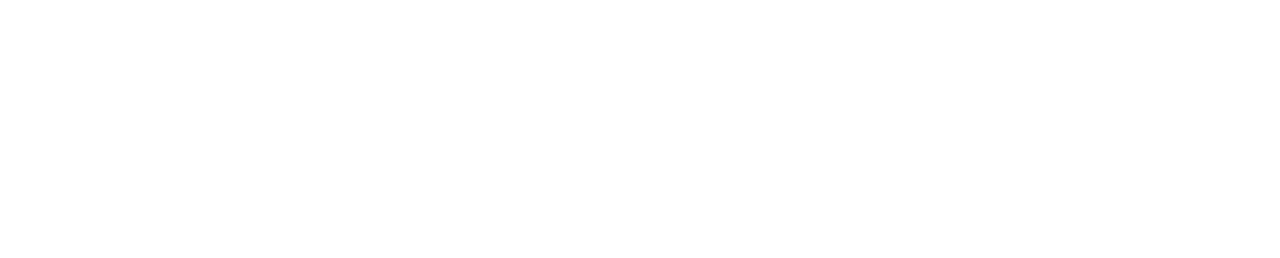
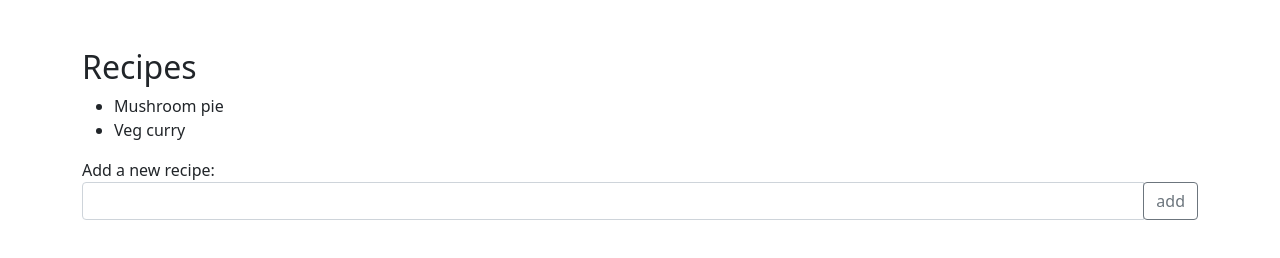
Before and after one commit to MIJanda/modern-javascript, a plain HTML site: page ch_16_databases/index.html in a window 1280 px wide. Drawn offline with nearby package versions, Linux system fonts and the light colour scheme.

Commit message:
fleshed out the basic HTML for the recipes

```diff
--- a/ch_13_weather_app/styles.css
+++ b/ch_13_weather_app/styles.css
@@ -16,3 +16,7 @@ body {
     width: 100px;
     margin-bottom: -50px;
 }
+
+.time, .details {
+    padding: 2px;
+}
--- a/ch_16_databases/index.html
+++ b/ch_16_databases/index.html
@@ -2,9 +2,28 @@
 <head>
     <meta charset="UTF-8">
     <meta name="viewport" content="width=device-width, initial-scale=1.0">
-    <title>Document</title>
+    <title>Recipes</title>
+    <link href="https://cdn.jsdelivr.net/npm/bootstrap@5.0.0-beta1/dist/css/bootstrap.min.css" rel="stylesheet" integrity="sha384-giJF6kkoqNQ00vy+HMDP7azOuL0xtbfIcaT9wjKHr8RbDVddVHyTfAAsrekwKmP1" crossorigin="anonymous">
 </head>
 <body>
+    <div class="container my-5">
+        <h2>Recipes</h2>
+        <ul>
+            <li>Mushroom pie</li>
+            <li>Veg curry</li>
+        </ul>
+        <form>
+            <label for="recipe">Add a new recipe:</label>
+            <div class="input-group">
+                <input type="text" class="form-control" id="recipe" required>
+                <div class="input-group-append">
+                    <input type="submit" value="add" class="btn btn-outline-secondary"></input>
+                </div>
+            </div>
+        </form>
+    </div>
+
+
     <!-- The core Firebase JS SDK is always required and must be listed first -->
     <script src="https://www.gstatic.com/firebasejs/8.2.1/firebase-app.js"></script>
 
```
Lines whose indentation alone changed are shown as unchanged.
